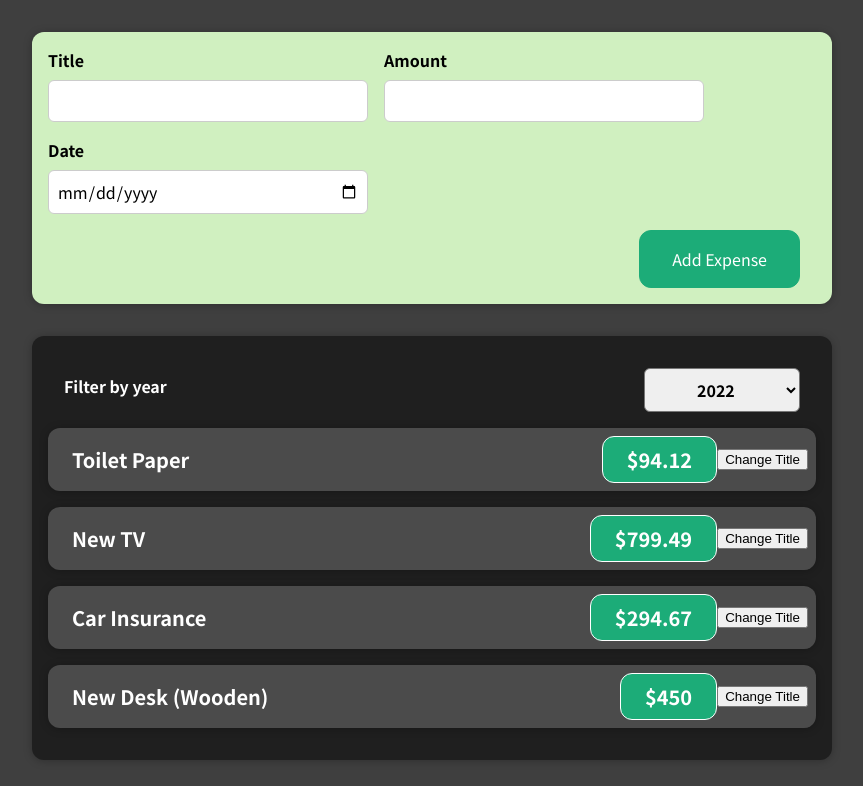
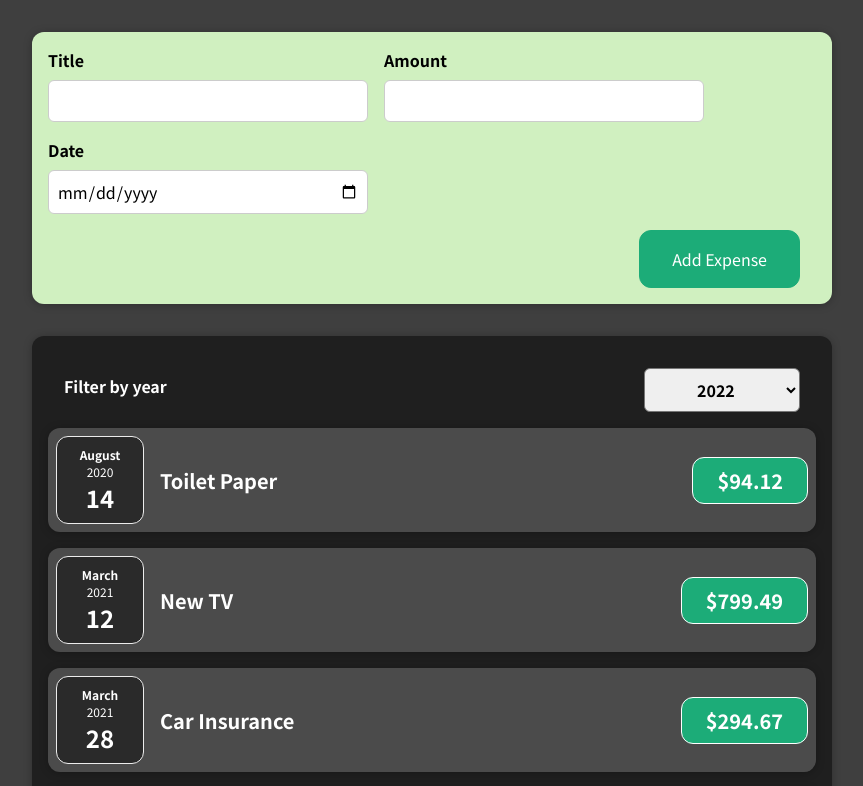
Before and after one commit to ernest404/Expense-Tracker, a React (Create React App) app: page / in a window 1280 px wide. Shown: the top 786 px of the page, without its empty margins (208-1071 px from the left). Built offline with nearby package versions, Linux system fonts and the light colour scheme.

Commit message:
Fixed bugs*new expenses not showing.

```diff
--- a/src/App.js
+++ b/src/App.js
@@ -33,12 +33,13 @@ function App() {
     setExpenses((prevExpenses) => {
       return [expense, ...prevExpenses];
     }); /*we use this function when we are updating the previous state */
+    console.log(expense);
   }
   return (
     //returns jsx a htmlish code: JavaScript XML which is transformed to JS before rendering.
     <div>
       <NewExpense onAddExpense={addExpenseHandler} />
-      <Expenses expensebody={expenses} />
+      <Expenses expensesList={expenses} />
       {/*Lifted expenses data up from Expenseform to NewExpense to App the down to Expenses*/}
     </div>
   );
--- a/src/components/Expenses/ExpenseDate.js
+++ b/src/components/Expenses/ExpenseDate.js
@@ -3,8 +3,10 @@ import "./ExpenseDate.css";
 function ExpenseDate(props) {
   //   Instead of have complex expressions in jsx we can have variables out here.
   const month = props.date.toLocaleString("en-US", { month: "long" });
-  const day = props.date.toLocaleString("en-US", { month: "2-digit" });
+  const day = props.date.toLocaleString("en-US", { day: "2-digit" });
   const year = props.date.getFullYear();
+
+  console.log(props.date);
   return (
     <div className="expense-date">
       <div className="expense-date__month">{month}</div>
--- a/src/components/Expenses/ExpenseItem.js
+++ b/src/components/Expenses/ExpenseItem.js
@@ -8,24 +8,24 @@ import Card from "../UI/Card";
 function ExpenseItem(props) {
   // props is an object of attributes
 
-  const [title, setTitle] = useState(props.expense.title); //takes the initial state(starting point) and returns the current value, and a function used to set a new value
-  //state is handled per component-instance bases.
-  const clickHandler = () => {
-    setTitle("updated!"); //Only one instance is updated.
-  };
+  // const [title, setTitle] = useState(props.expenseitem.title); //takes the initial state(starting point) and returns the current value, and a function used to set a new value
+  // //state is handled per component-instance bases.
+  // const clickHandler = () => {
+  //   setTitle("updated!"); //Only one instance is updated.
+  // };
 
   return (
     //Multiple elements should be put in brackets. only one root element is allowed per return statement, no side by side elements.
     <Card className="expense-item">
-      {/* <ExpenseDate date={props.expense.date} /> */}
+      <ExpenseDate date={props.expenseitem.date} />
       {/*We are relying the date from App to ExpenseDate */}
       {/*The key used has to match the attribute used to pass the data */}
       {/*Inside curly braces you can run and display values from JS code*/}
       <div className="expense-item__description">
-        <h2>{title}</h2>
-        <div className="expense-item__price">${props.expense.amount}</div>
+        <h2>{props.expenseitem.title}</h2>
+        <div className="expense-item__price">${props.expenseitem.amount}</div>
       </div>
-      <button onClick={clickHandler}>Change Title</button>
+      {/* <button onClick={clickHandler}>Change Title</button> */}
       {/*eventlisteners start with on, we end with handler to functions that are tied to eventlisteners */}
     </Card>
   );
--- a/src/components/Expenses/Expenses.js
+++ b/src/components/Expenses/Expenses.js
@@ -7,12 +7,13 @@ function Expenses(props) {
   function onSaveFilterHandler(selection) {
     console.log(selection);
   }
+  console.log(props.expensesList);
   return (
     <div>
       <Card className="expenses">
         <ExpensesFilter onfilter={onSaveFilterHandler} />
-        {props.expensebody.map((expense) => (
-          <ExpenseItem expense={expense} />
+        {props.expensesList.map((expense) => (
+          <ExpenseItem expenseitem={expense} />
         ))}{" "}
         {/*Using a function to dynamically display all values of the expenses array as ExpensesItem. Any changes is the array are automatically updated*/}
       </Card>
--- a/src/components/NewExpense/ExpenseForm.js
+++ b/src/components/NewExpense/ExpenseForm.js
@@ -51,7 +51,7 @@ function ExpenseForm(props) {
     const expenseData = {
       title: enteredTitle,
       amount: enteredAmount,
-      date: enteredDate,
+      date: new Date(enteredDate),
     };
 
     props.onSaveExpenseData(expenseData); //executes function defined in the parent component: NewExpense
```
Also changed, not shown: 1 other file (tests, documents, lock files or other folders).
